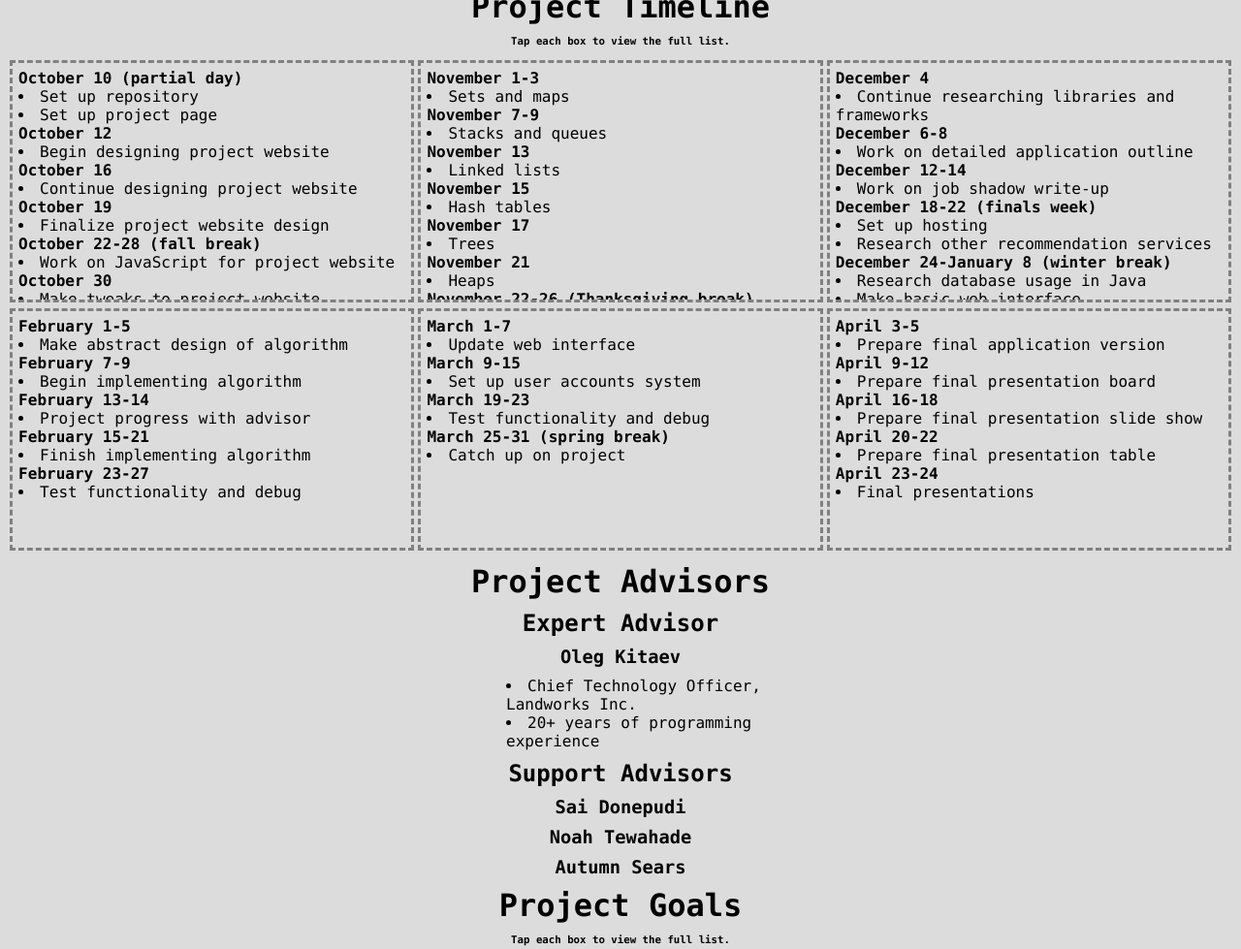
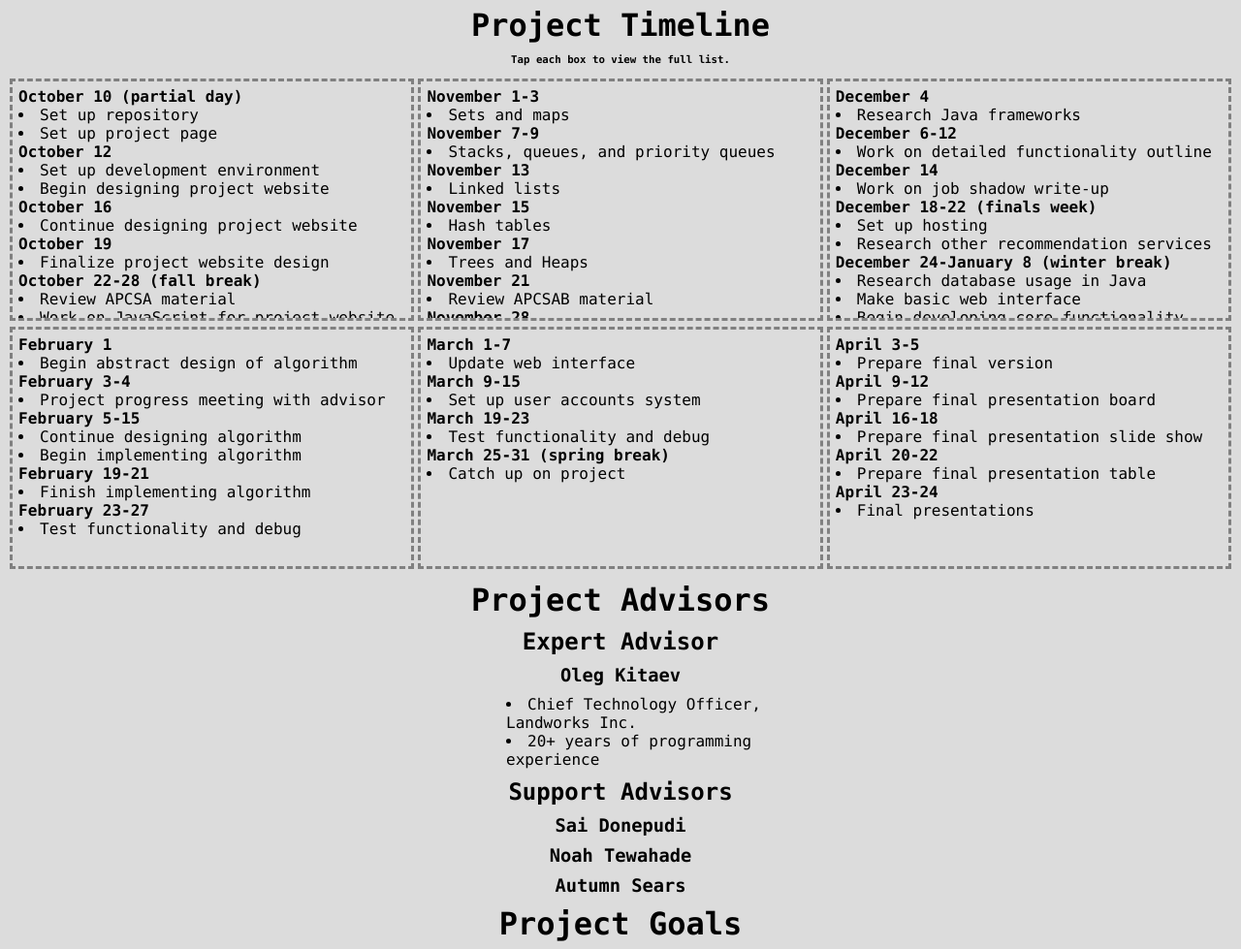
Before and after one commit to bobsmith947/bobsmith947.github.io, a website: page index.html in a window 1280 px wide. Shown: the part 849-1828 px from the top of the page at 97% size. Drawn offline with Linux system fonts and the light colour scheme.

Commit message:
update index

```diff
--- a/index.html
+++ b/index.html
@@ -27,7 +27,7 @@
     <main>
       <h1 id="description">Project Description</h1>
         <h2>Information</h2>
-          <p>Created by Lucas Kitaev for Grandview High School senior projects 2017-2018, Granular Software is dedicated to exploring the infinite possibilities of computer applications. This project is a media recommendation web application, written in Java, JavaScript, HTML, CSS, and SQL. Programs used for development include <a href="https://netbeans.org/features/">Netbeans IDE</a>, <a href="https://atom.io/">Atom Text Editor</a>, and <a href="https://www.microsoft.com/en-us/sql-server/sql-server-2016">SQL Server</a>. GitHub is used for code management and version control. The repository is viewable <a href="https://github.com/bobsmith947/recsforme">here</a>.</p>
+          <p>Created by Lucas Kitaev for Grandview High School senior projects 2017-2018, Granular Software is dedicated to exploring the infinite possibilities of computer applications. This project is a media recommendation web application, written in Java, JavaScript, HTML, CSS, and SQL. Programs used for development include <a href="https://netbeans.org/features/">Netbeans IDE</a>, <a href="https://atom.io/">Atom Text Editor</a>, and <a href="https://www.microsoft.com/en-us/sql-server/sql-server-2016">SQL Server</a>. GitHub is used for code management and version control. The repository is viewable <a href="https://github.com/bobsmith947/recsforme">here</a>. Feel free to drop me a star if you feel so inclined.</p>
         <h2>Research and Outcomes</h2>
           <p>In addition to research on database and website design, the former <a href="https://github.com/bobsmith947/APCSAB">AP Computer Science AB</a> curriculum, graciously provided by Mr. Sarnowski, will be used to get a better understanding of advanced Java. The aim of the project is to have a working, shareable version for the final presentation.</p>
         <h2>Objectives</h2>
@@ -45,12 +45,14 @@
           <li>Set up repository</li>
           <li>Set up project page</li>
           <b>October 12</b>
+          <li>Set up development environment</li>
           <li>Begin designing project website</li>
           <b>October 16</b>
           <li>Continue designing project website</li>
           <b>October 19</b>
           <li>Finalize project website design</li>
           <b>October 22-28 (fall break)</b>
+          <li>Review APCSA material</li>
           <li>Work on JavaScript for project website</li>
           <b>October 30</b>
           <li>Make tweaks to project website</li>
@@ -59,27 +61,25 @@
           <b>November 1-3</b>
           <li>Sets and maps</li>
           <b>November 7-9</b>
-            <li>Stacks and queues</li>
+          <li>Stacks, queues, and priority queues</li>
           <b>November 13</b>
           <li>Linked lists</li>
           <b>November 15</b>
           <li>Hash tables</li>
           <b>November 17</b>
-            <li>Trees</li>
+          <li>Trees and Heaps</li>
           <b>November 21</b>
-            <li>Heaps</li>
-          <b>November 22-26 (Thanksgiving break)</b>
           <li>Review APCSAB material</li>
           <b>November 28</b>
           <li>Set up Netbeans Java project for the application</li>
           <b>November 30</b>
-            <li>Research libraries and frameworks</li></ul>
+          <li>Research JavaScript libraries</li></ul>
         <ul class="box" id="decjan">
           <b>December 4</b>
-            <li>Continue researching libraries and frameworks</li>
-          <b>December 6-8</b>
-            <li>Work on detailed application outline</li>
-          <b>December 12-14</b>
+          <li>Research Java frameworks</li>
+          <b>December 6-12</b>
+          <li>Work on detailed functionality outline</li>
+          <b>December 14</b>
           <li>Work on job shadow write-up</li>
           <b>December 18-22 (finals week)</b>
           <li>Set up hosting</li>
@@ -87,24 +87,24 @@
           <b>December 24-January 8 (winter break)</b>
           <li>Research database usage in Java</li>
           <li>Make basic web interface</li>
-            <li>Begin developing core application</li>
+          <li>Begin developing core functionality</li>
           <b>January 9-16</b>
-            <li>Finish developing core application</li>
+          <li>Continue developing core functionality</li>
           <b>January 18-22</b>
-            <li>Test functionality and debug</li>
           <li>Prepare mid-year presentation</li>
           <b>January 24-26</b>
           <li>Mid-year presentations</li>
           <b>January 30</b>
           <li>Research recommendation algorithms</li></ul>
         <ul class="box" id="feb">
-          <b>February 1-5</b>
-            <li>Make abstract design of algorithm</li>
-          <b>February 7-9</b>
+          <b>February 1</b>
+          <li>Begin abstract design of algorithm</li>
+          <b>February 3-4</b>
+          <li>Project progress meeting with advisor</li>
+          <b>February 5-15</b>
+          <li>Continue designing algorithm</li>
           <li>Begin implementing algorithm</li>
-          <b>February 13-14</b>
-            <li>Project progress with advisor</li>
-          <b>February 15-21</b>
+          <b>February 19-21</b>
           <li>Finish implementing algorithm</li>
           <b>February 23-27</b>
           <li>Test functionality and debug</li></ul>
@@ -119,7 +119,7 @@
           <li>Catch up on project</li></ul>
         <ul class="box" id="apr">
           <b>April 3-5</b>
-            <li>Prepare final application version</li>
+          <li>Prepare final version</li>
           <b>April 9-12</b>
           <li>Prepare final presentation board</li>
           <b>April 16-18</b>
@@ -175,8 +175,10 @@
           <li>January 16: Establish connection to database and create a class to modify database</li>
           <li>January 18: Register for OMDb API to use for querying movies/TV shows</li>
         </ul>
-        <ul class="box" id="j4" style="display:none">
+        <ul class="box" id="j4">
           <h3>Week 10</h3>
+          <li>January 30: Configure servlet to process HTTP GET and POST requests</li>
+          <li>February 1: Configure servlet to output query results to JSP</li>
           <h3>Week 11</h3>
           <h3>Week 12</h3>
         </ul>
```
Lines whose indentation alone changed are shown as unchanged.
